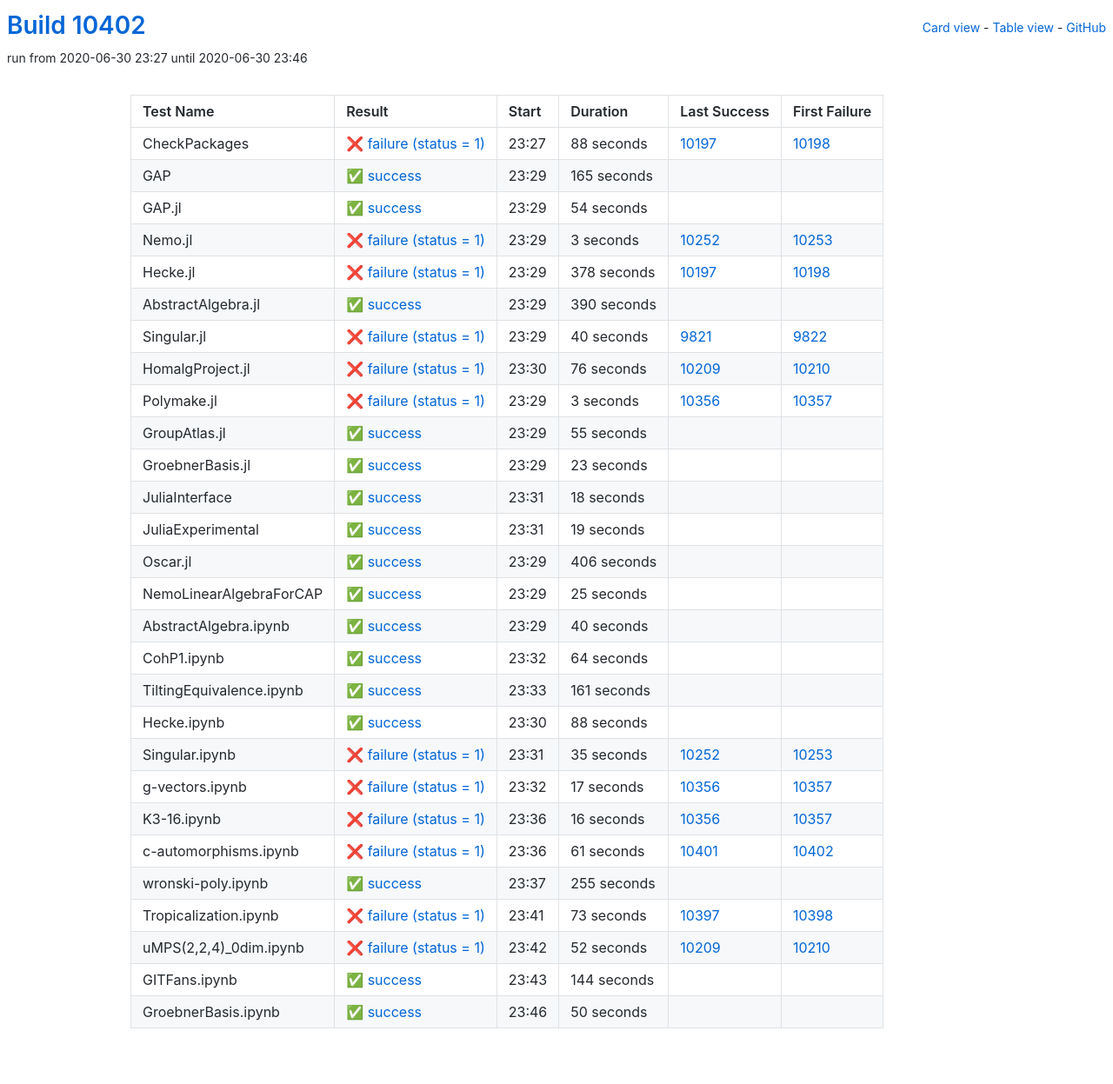
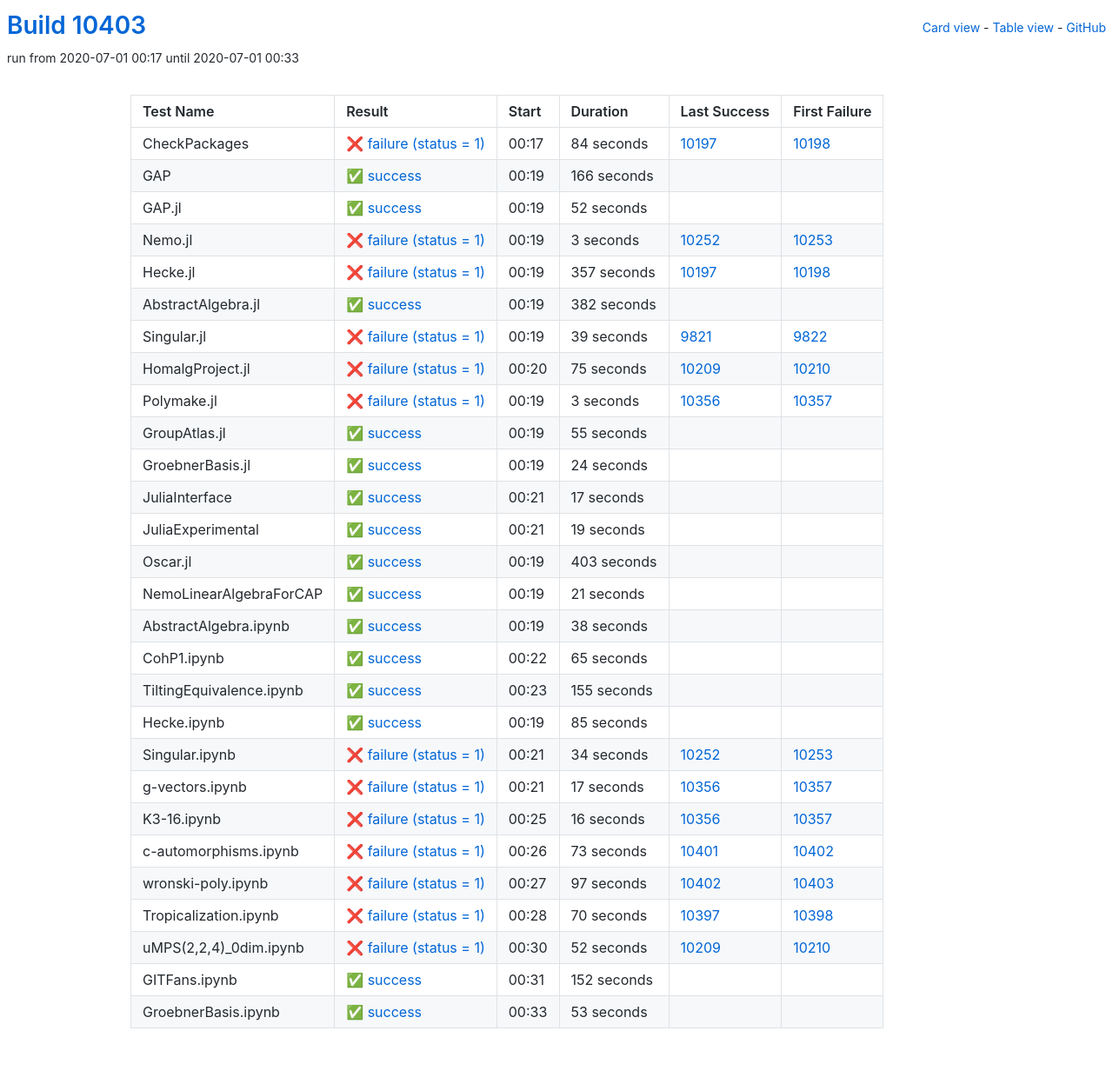
Before and after one commit to oscar-system/oscar-ci-status, a Jekyll site: the page built from table.html, in a window 1280 px wide. Shown: the whole page at 87% size. Built offline with Jekyll 4.4.1, drawn with Linux system fonts in a browser that asks for light colours.

Commit message:
Build #10403

```diff
--- a/_data/ci.yml
+++ b/_data/ci.yml
@@ -1,6 +1,6 @@
 ---
-build: 10402
-build_url: https://oscarci.mathematik.uni-kl.de/job/oscar/10402/
+build: 10403
+build_url: https://oscarci.mathematik.uni-kl.de/job/oscar/10403/
 job: oscar
 organization: oscar-system
 repo: oscar-ci-status
@@ -8,44 +8,44 @@
 tests:
 - name: CheckPackages
   id: checkpackages
-  log: https://oscarci.mathematik.uni-kl.de/job/oscar/10402/artifact/logs/build-10402/CheckPackages.log
-  start: 2020-06-30 23:27
+  log: https://oscarci.mathematik.uni-kl.de/job/oscar/10403/artifact/logs/build-10403/CheckPackages.log
+  start: 2020-07-01 00:17
   success: false
   exitcode: 1
   status: failure
-  duration: 88
+  duration: 84
   last_success: 10197
   last_success_url: https://oscarci.mathematik.uni-kl.de/job/oscar/10197/
   first_failure: 10198
   first_failure_url: https://oscarci.mathematik.uni-kl.de/job/oscar/10198/
 - name: GAP
   id: gap
-  log: https://oscarci.mathematik.uni-kl.de/job/oscar/10402/artifact/logs/build-10402/GAP.log
-  start: 2020-06-30 23:29
+  log: https://oscarci.mathematik.uni-kl.de/job/oscar/10403/artifact/logs/build-10403/GAP.log
+  start: 2020-07-01 00:19
   success: true
   exitcode: 0
   status: success
-  duration: 165
+  duration: 166
   last_success: false
   last_success_url:
   first_failure: false
   first_failure_url:
 - name: GAP.jl
   id: gap-jl
-  log: https://oscarci.mathematik.uni-kl.de/job/oscar/10402/artifact/logs/build-10402/GAP.jl.log
-  start: 2020-06-30 23:29
+  log: https://oscarci.mathematik.uni-kl.de/job/oscar/10403/artifact/logs/build-10403/GAP.jl.log
+  start: 2020-07-01 00:19
   success: true
   exitcode: 0
   status: success
-  duration: 54
+  duration: 52
   last_success: false
   last_success_url:
   first_failure: false
   first_failure_url:
 - name: Nemo.jl
   id: nemo-jl
-  log: https://oscarci.mathematik.uni-kl.de/job/oscar/10402/artifact/logs/build-10402/Nemo.jl.log
-  start: 2020-06-30 23:29
+  log: https://oscarci.mathematik.uni-kl.de/job/oscar/10403/artifact/logs/build-10403/Nemo.jl.log
+  start: 2020-07-01 00:19
   success: false
   exitcode: 1
   status: failure
@@ -56,56 +56,56 @@
   first_failure_url: https://oscarci.mathematik.uni-kl.de/job/oscar/10253/
 - name: Hecke.jl
   id: hecke-jl
-  log: https://oscarci.mathematik.uni-kl.de/job/oscar/10402/artifact/logs/build-10402/Hecke.jl.log
-  start: 2020-06-30 23:29
+  log: https://oscarci.mathematik.uni-kl.de/job/oscar/10403/artifact/logs/build-10403/Hecke.jl.log
+  start: 2020-07-01 00:19
   success: false
   exitcode: 1
   status: failure
-  duration: 378
+  duration: 357
   last_success: 10197
   last_success_url: https://oscarci.mathematik.uni-kl.de/job/oscar/10197/
   first_failure: 10198
   first_failure_url: https://oscarci.mathematik.uni-kl.de/job/oscar/10198/
 - name: AbstractAlgebra.jl
   id: abstractalgebra-jl
-  log: https://oscarci.mathematik.uni-kl.de/job/oscar/10402/artifact/logs/build-10402/AbstractAlgebra.jl.log
-  start: 2020-06-30 23:29
+  log: https://oscarci.mathematik.uni-kl.de/job/oscar/10403/artifact/logs/build-10403/AbstractAlgebra.jl.log
+  start: 2020-07-01 00:19
   success: true
   exitcode: 0
   status: success
-  duration: 390
+  duration: 382
   last_success: false
   last_success_url:
   first_failure: false
   first_failure_url:
 - name: Singular.jl
   id: singular-jl
-  log: https://oscarci.mathematik.uni-kl.de/job/oscar/10402/artifact/logs/build-10402/Singular.jl.log
-  start: 2020-06-30 23:29
+  log: https://oscarci.mathematik.uni-kl.de/job/oscar/10403/artifact/logs/build-10403/Singular.jl.log
+  start: 2020-07-01 00:19
   success: false
   exitcode: 1
   status: failure
-  duration: 40
+  duration: 39
   last_success: 9821
   last_success_url: https://oscarci.mathematik.uni-kl.de/job/oscar/9821/
   first_failure: 9822
   first_failure_url: https://oscarci.mathematik.uni-kl.de/job/oscar/9822/
 - name: HomalgProject.jl
   id: homalgproject-jl
-  log: https://oscarci.mathematik.uni-kl.de/job/oscar/10402/artifact/logs/build-10402/HomalgProject.jl.log
-  start: 2020-06-30 23:30
+  log: https://oscarci.mathematik.uni-kl.de/job/oscar/10403/artifact/logs/build-10403/HomalgProject.jl.log
+  start: 2020-07-01 00:20
   success: false
   exitcode: 1
   status: failure
-  duration: 76
+  duration: 75
   last_success: 10209
   last_success_url: https://oscarci.mathematik.uni-kl.de/job/oscar/10209/
   first_failure: 10210
   first_failure_url: https://oscarci.mathematik.uni-kl.de/job/oscar/10210/
 - name: Polymake.jl
   id: polymake-jl
-  log: https://oscarci.mathematik.uni-kl.de/job/oscar/10402/artifact/logs/build-10402/Polymake.jl.log
-  start: 2020-06-30 23:29
+  log: https://oscarci.mathematik.uni-kl.de/job/oscar/10403/artifact/logs/build-10403/Polymake.jl.log
+  start: 2020-07-01 00:19
   success: false
   exitcode: 1
   status: failure
@@ -116,8 +116,8 @@
   first_failure_url: https://oscarci.mathematik.uni-kl.de/job/oscar/10357/
 - name: GroupAtlas.jl
   id: groupatlas-jl
-  log: https://oscarci.mathematik.uni-kl.de/job/oscar/10402/artifact/logs/build-10402/GroupAtlas.jl.log
-  start: 2020-06-30 23:29
+  log: https://oscarci.mathematik.uni-kl.de/job/oscar/10403/artifact/logs/build-10403/GroupAtlas.jl.log
+  start: 2020-07-01 00:19
   success: true
   exitcode: 0
   status: success
@@ -128,32 +128,32 @@
   first_failure_url:
 - name: GroebnerBasis.jl
   id: groebnerbasis-jl
-  log: https://oscarci.mathematik.uni-kl.de/job/oscar/10402/artifact/logs/build-10402/GroebnerBasis.jl.log
-  start: 2020-06-30 23:29
+  log: https://oscarci.mathematik.uni-kl.de/job/oscar/10403/artifact/logs/build-10403/GroebnerBasis.jl.log
+  start: 2020-07-01 00:19
   success: true
   exitcode: 0
   status: success
-  duration: 23
+  duration: 24
   last_success: false
   last_success_url:
   first_failure: false
   first_failure_url:
 - name: JuliaInterface
   id: juliainterface
-  log: https://oscarci.mathematik.uni-kl.de/job/oscar/10402/artifact/logs/build-10402/JuliaInterface.log
-  start: 2020-06-30 23:31
+  log: https://oscarci.mathematik.uni-kl.de/job/oscar/10403/artifact/logs/build-10403/JuliaInterface.log
+  start: 2020-07-01 00:21
   success: true
   exitcode: 0
   status: success
-  duration: 18
+  duration: 17
   last_success: false
   last_success_url:
   first_failure: false
   first_failure_url:
 - name: JuliaExperimental
   id: juliaexperimental
-  log: https://oscarci.mathematik.uni-kl.de/job/oscar/10402/artifact/logs/build-10402/JuliaExperimental.log
-  start: 2020-06-30 23:31
+  log: https://oscarci.mathematik.uni-kl.de/job/oscar/10403/artifact/logs/build-10403/JuliaExperimental.log
+  start: 2020-07-01 00:21
   success: true
   exitcode: 0
   status: success
@@ -164,92 +164,92 @@
   first_failure_url:
 - name: Oscar.jl
   id: oscar-jl
-  log: https://oscarci.mathematik.uni-kl.de/job/oscar/10402/artifact/logs/build-10402/Oscar.jl.log
-  start: 2020-06-30 23:29
+  log: https://oscarci.mathematik.uni-kl.de/job/oscar/10403/artifact/logs/build-10403/Oscar.jl.log
+  start: 2020-07-01 00:19
   success: true
   exitcode: 0
   status: success
-  duration: 406
+  duration: 403
   last_success: false
   last_success_url:
   first_failure: false
   first_failure_url:
 - name: NemoLinearAlgebraForCAP
   id: nemolinearalgebraforcap
-  log: https://oscarci.mathematik.uni-kl.de/job/oscar/10402/artifact/logs/build-10402/NemoLinearAlgebraForCAP.log
-  start: 2020-06-30 23:29
+  log: https://oscarci.mathematik.uni-kl.de/job/oscar/10403/artifact/logs/build-10403/NemoLinearAlgebraForCAP.log
+  start: 2020-07-01 00:19
   success: true
   exitcode: 0
   status: success
-  duration: 25
+  duration: 21
   last_success: false
   last_success_url:
   first_failure: false
   first_failure_url:
 - name: AbstractAlgebra.ipynb
   id: abstractalgebra-ipynb
-  log: https://oscarci.mathematik.uni-kl.de/job/oscar/10402/artifact/logs/build-10402/AbstractAlgebra.ipynb.log
-  start: 2020-06-30 23:29
+  log: https://oscarci.mathematik.uni-kl.de/job/oscar/10403/artifact/logs/build-10403/AbstractAlgebra.ipynb.log
+  start: 2020-07-01 00:19
   success: true
   exitcode: 0
   status: success
-  duration: 40
+  duration: 38
   last_success: false
   last_success_url:
   first_failure: false
   first_failure_url:
 - name: CohP1.ipynb
   id: cohp1-ipynb
-  log: https://oscarci.mathematik.uni-kl.de/job/oscar/10402/artifact/logs/build-10402/CohP1.ipynb.log
-  start: 2020-06-30 23:32
+  log: https://oscarci.mathematik.uni-kl.de/job/oscar/10403/artifact/logs/build-10403/CohP1.ipynb.log
+  start: 2020-07-01 00:22
   success: true
   exitcode: 0
   status: success
-  duration: 64
+  duration: 65
   last_success: false
   last_success_url:
   first_failure: false
   first_failure_url:
 - name: TiltingEquivalence.ipynb
   id: tiltingequivalence-ipynb
-  log: https://oscarci.mathematik.uni-kl.de/job/oscar/10402/artifact/logs/build-10402/TiltingEquivalence.ipynb.log
-  start: 2020-06-30 23:33
+  log: https://oscarci.mathematik.uni-kl.de/job/oscar/10403/artifact/logs/build-10403/TiltingEquivalence.ipynb.log
+  start: 2020-07-01 00:23
   success: true
   exitcode: 0
   status: success
-  duration: 161
+  duration: 155
   last_success: false
   last_success_url:
   first_failure: false
   first_failure_url:
 - name: Hecke.ipynb
   id: hecke-ipynb
-  log: https://oscarci.mathematik.uni-kl.de/job/oscar/10402/artifact/logs/build-10402/Hecke.ipynb.log
-  start: 2020-06-30 23:30
+  log: https://oscarci.mathematik.uni-kl.de/job/oscar/10403/artifact/logs/build-10403/Hecke.ipynb.log
+  start: 2020-07-01 00:19
   success: true
   exitcode: 0
   status: success
-  duration: 88
+  duration: 85
   last_success: false
   last_success_url:
   first_failure: false
   first_failure_url:
 - name: Singular.ipynb
   id: singular-ipynb
-  log: https://oscarci.mathematik.uni-kl.de/job/oscar/10402/artifact/logs/build-10402/Singular.ipynb.log
-  start: 2020-06-30 23:31
+  log: https://oscarci.mathematik.uni-kl.de/job/oscar/10403/artifact/logs/build-10403/Singular.ipynb.log
+  start: 2020-07-01 00:21
   success: false
   exitcode: 1
   status: failure
-  duration: 35
+  duration: 34
   last_success: 10252
   last_success_url: https://oscarci.mathematik.uni-kl.de/job/oscar/10252/
   first_failure: 10253
   first_failure_url: https://oscarci.mathematik.uni-kl.de/job/oscar/10253/
 - name: g-vectors.ipynb
   id: g-vectors-ipynb
-  log: https://oscarci.mathematik.uni-kl.de/job/oscar/10402/artifact/logs/build-10402/g-vectors.ipynb.log
-  start: 2020-06-30 23:32
+  log: https://oscarci.mathematik.uni-kl.de/job/oscar/10403/artifact/logs/build-10403/g-vectors.ipynb.log
+  start: 2020-07-01 00:21
   success: false
   exitcode: 1
   status: failure
@@ -260,8 +260,8 @@
   first_failure_url: https://oscarci.mathematik.uni-kl.de/job/oscar/10357/
 - name: K3-16.ipynb
   id: k3-16-ipynb
-  log: https://oscarci.mathematik.uni-kl.de/job/oscar/10402/artifact/logs/build-10402/K3-16.ipynb.log
-  start: 2020-06-30 23:36
+  log: https://oscarci.mathematik.uni-kl.de/job/oscar/10403/artifact/logs/build-10403/K3-16.ipynb.log
+  start: 2020-07-01 00:25
   success: false
   exitcode: 1
   status: failure
@@ -272,44 +272,44 @@
   first_failure_url: https://oscarci.mathematik.uni-kl.de/job/oscar/10357/
 - name: c-automorphisms.ipynb
   id: c-automorphisms-ipynb
-  log: https://oscarci.mathematik.uni-kl.de/job/oscar/10402/artifact/logs/build-10402/c-automorphisms.ipynb.log
-  start: 2020-06-30 23:36
+  log: https://oscarci.mathematik.uni-kl.de/job/oscar/10403/artifact/logs/build-10403/c-automorphisms.ipynb.log
+  start: 2020-07-01 00:26
   success: false
   exitcode: 1
   status: failure
-  duration: 61
+  duration: 73
   last_success: 10401
   last_success_url: https://oscarci.mathematik.uni-kl.de/job/oscar/10401/
   first_failure: 10402
   first_failure_url: https://oscarci.mathematik.uni-kl.de/job/oscar/10402/
 - name: wronski-poly.ipynb
   id: wronski-poly-ipynb
-  log: https://oscarci.mathematik.uni-kl.de/job/oscar/10402/artifact/logs/build-10402/wronski-poly.ipynb.log
-  start: 2020-06-30 23:37
-  success: true
-  exitcode: 0
-  status: success
-  duration: 255
-  last_success: false
-  last_success_url:
-  first_failure: false
-  first_failure_url:
-- name: Tropicalization.ipynb
-  id: tropicalization-ipynb
-  log: https://oscarci.mathematik.uni-kl.de/job/oscar/10402/artifact/logs/build-10402/Tropicalization.ipynb.log
-  start: 2020-06-30 23:41
+  log: https://oscarci.mathematik.uni-kl.de/job/oscar/10403/artifact/logs/build-10403/wronski-poly.ipynb.log
+  start: 2020-07-01 00:27
   success: false
   exitcode: 1
   status: failure
-  duration: 73
+  duration: 97
+  last_success: 10402
+  last_success_url: https://oscarci.mathematik.uni-kl.de/job/oscar/10402/
+  first_failure: 10403
+  first_failure_url: https://oscarci.mathematik.uni-kl.de/job/oscar/10403/
+- name: Tropicalization.ipynb
+  id: tropicalization-ipynb
+  log: https://oscarci.mathematik.uni-kl.de/job/oscar/10403/artifact/logs/build-10403/Tropicalization.ipynb.log
+  start: 2020-07-01 00:28
+  success: false
+  exitcode: 1
+  status: failure
+  duration: 70
   last_success: 10397
   last_success_url: https://oscarci.mathematik.uni-kl.de/job/oscar/10397/
   first_failure: 10398
   first_failure_url: https://oscarci.mathematik.uni-kl.de/job/oscar/10398/
 - name: uMPS(2,2,4)_0dim.ipynb
   id: umps-2-2-4-0dim-ipynb
-  log: https://oscarci.mathematik.uni-kl.de/job/oscar/10402/artifact/logs/build-10402/uMPS-2-2-4-_0dim.ipynb.log
-  start: 2020-06-30 23:42
+  log: https://oscarci.mathematik.uni-kl.de/job/oscar/10403/artifact/logs/build-10403/uMPS-2-2-4-_0dim.ipynb.log
+  start: 2020-07-01 00:30
   success: false
   exitcode: 1
   status: failure
@@ -320,24 +320,24 @@
   first_failure_url: https://oscarci.mathematik.uni-kl.de/job/oscar/10210/
 - name: GITFans.ipynb
   id: gitfans-ipynb
-  log: https://oscarci.mathematik.uni-kl.de/job/oscar/10402/artifact/logs/build-10402/GITFans.ipynb.log
-  start: 2020-06-30 23:43
+  log: https://oscarci.mathematik.uni-kl.de/job/oscar/10403/artifact/logs/build-10403/GITFans.ipynb.log
+  start: 2020-07-01 00:31
   success: true
   exitcode: 0
   status: success
-  duration: 144
+  duration: 152
   last_success: false
   last_success_url:
   first_failure: false
   first_failure_url:
 - name: GroebnerBasis.ipynb
   id: groebnerbasis-ipynb
-  log: https://oscarci.mathematik.uni-kl.de/job/oscar/10402/artifact/logs/build-10402/GroebnerBasis.ipynb.log
-  start: 2020-06-30 23:46
+  log: https://oscarci.mathematik.uni-kl.de/job/oscar/10403/artifact/logs/build-10403/GroebnerBasis.ipynb.log
+  start: 2020-07-01 00:33
   success: true
   exitcode: 0
   status: success
-  duration: 50
+  duration: 53
   last_success: false
   last_success_url:
   first_failure: false
```
Also changed, not shown: README.md.
